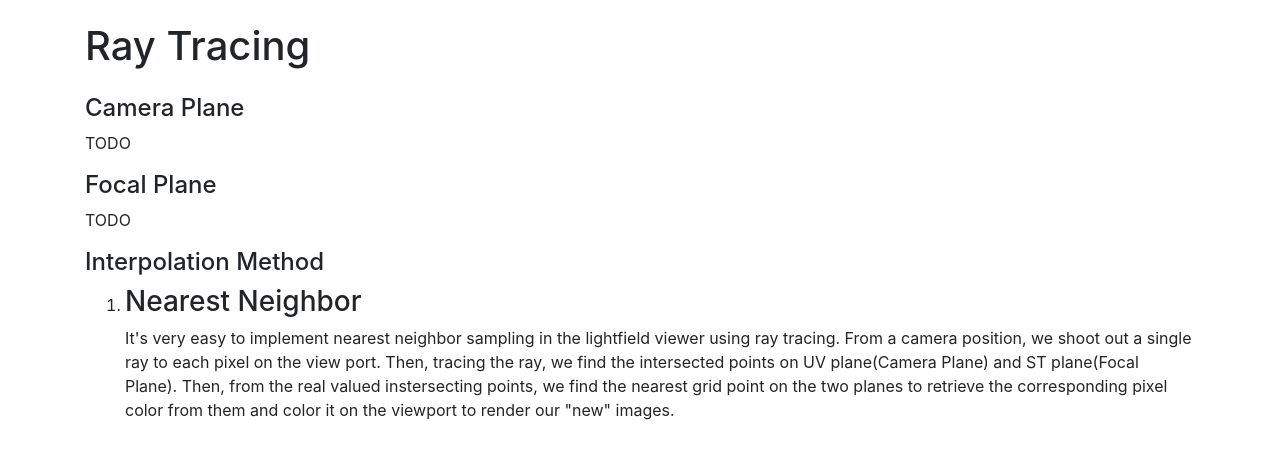
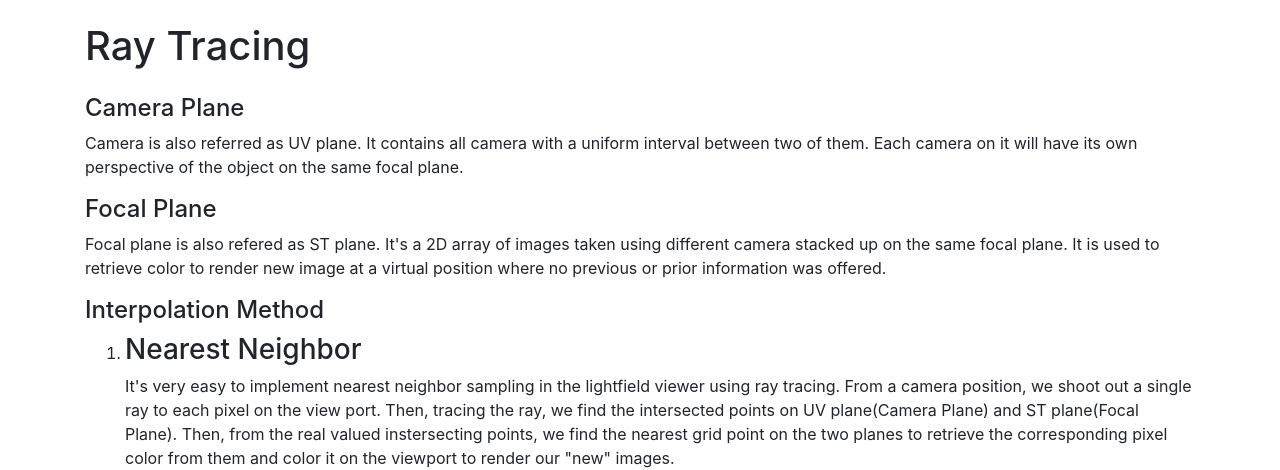
Before and after one commit to XiaofanLinUS/xiaofanlinus.github.io, a plain HTML site: page hw3.html in a window 1280 px wide. Shown: the part 4860-5330 px from the top of the page. Drawn offline with nearby package versions, Linux system fonts and the light colour scheme.

Commit message:
Undo previous commit's erasure

```diff
--- a/hw3.html
+++ b/hw3.html
@@ -190,10 +190,10 @@
       </dl>
 
 	    <h4> Camera Plane </h4>
-	    <p> TODO </p>
+	    <p> Camera is also referred as UV plane. It contains all camera with a uniform interval between two of them. Each camera on it will have its own perspective of the object on the same focal plane.  </p>
 
 	    <h4> Focal Plane </h4>
-	    <p> TODO </p>
+	    <p> Focal plane is also refered as ST plane. It's a 2D array of images taken using different camera stacked up on the same focal plane. It is used to retrieve color to render new image at a virtual position where no previous or prior information was offered. </p>
 
 	    <h4> Interpolation Method </h4>
 	    <ol>
@@ -296,7 +296,7 @@
 	<h1 class="display-5 col-md-8">Add on</h1>
       </dl>
 
-      <h3> Aperture Plane </h3>
+      <h3> Aperture Effect </h3>
       <p>Since we are using ray tracing, it's very trivial to apply aperture and focus effects on our 'new' images rendered by our virtual camera. But like the ray tracing rendering,
 	it is very time consuming to render new images. The following figure on the left is the real-time aperture adjustment while on the right is the one sped up using software.
       </p>
```
